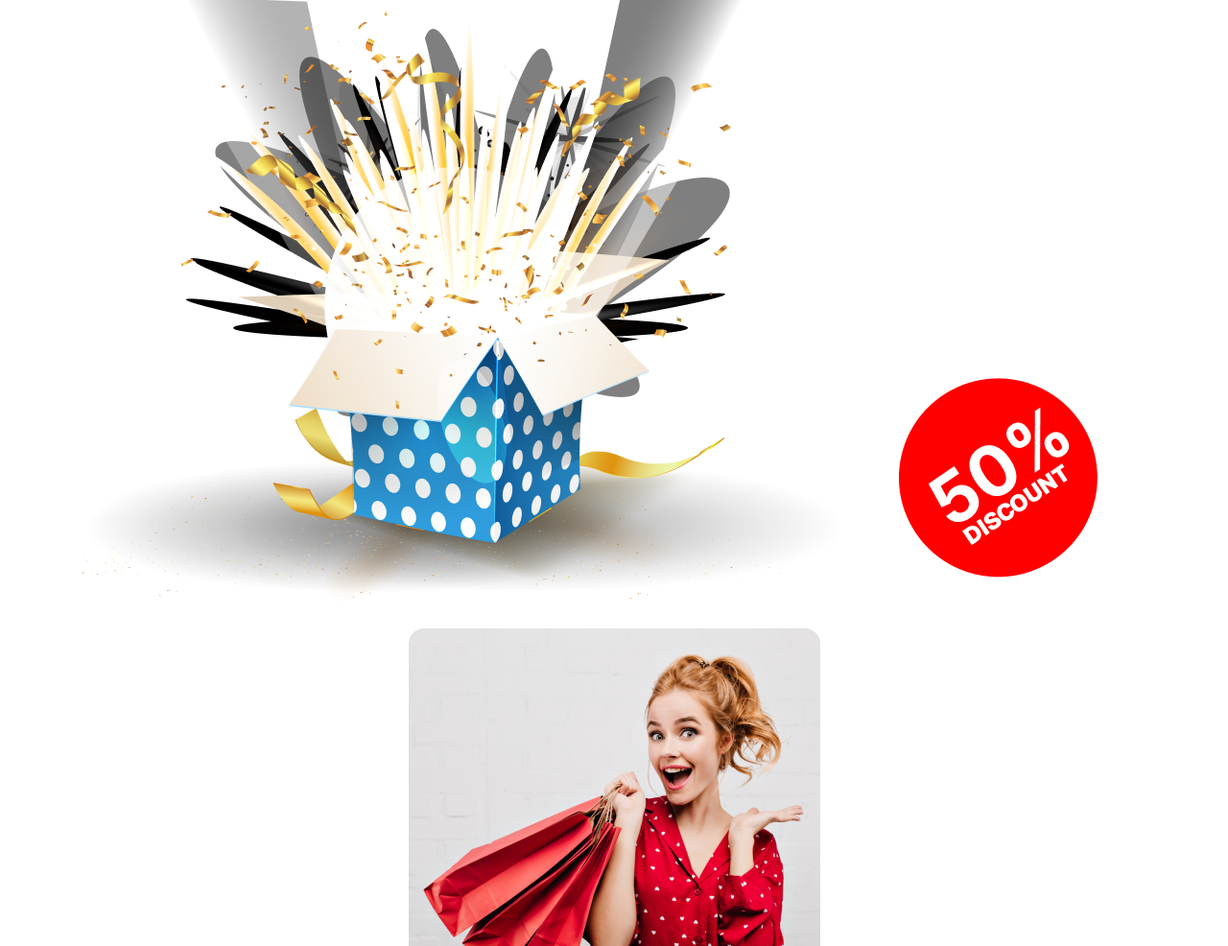
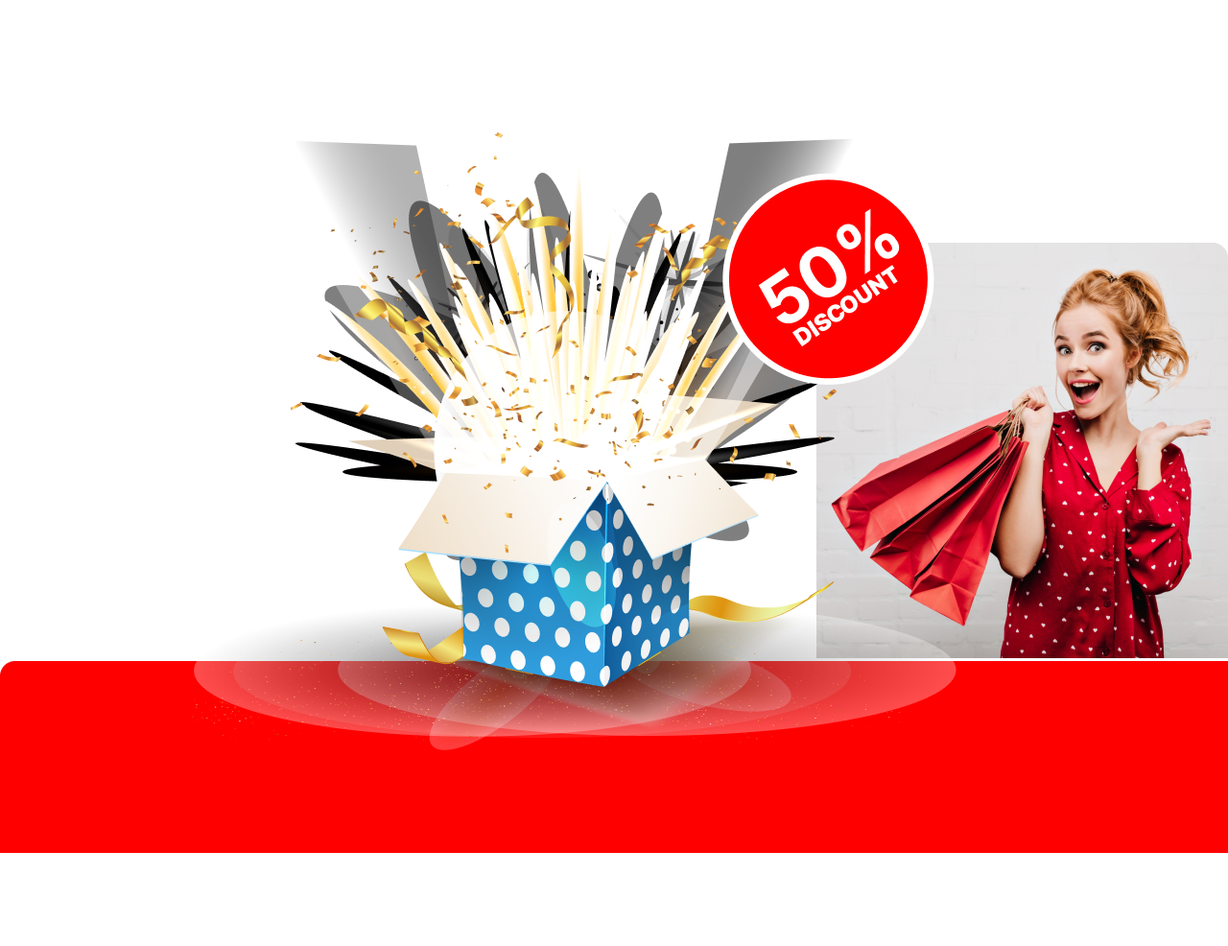
Before and after one commit to shakibchakladar/my-new-year-website, a plain HTML site: page index.html in a window 1280 px wide. Shown: the part 4912-5898 px from the top of the page at 96% size. Drawn offline with Linux system fonts and the light colour scheme.

Commit message:
discount section updated

```diff
--- a/index.html
+++ b/index.html
@@ -80,10 +80,19 @@
 
           <section class="discont50-container">
 
-            <img class="img1" src="./img/Group 75.png" alt="">
+            <!-- <img class="img1" src="./img/Group 75.png" alt="">
             <img class="img2" src="./img/Group 44.png" alt="">
             <img class="img3" src="./img/Rectangle 1.png" alt="">
-            <img class="img-footer" src="./img/Rectangle 2.png" alt="">
+            <img class="img-footer" src="./img/Rectangle 2.png" alt=""> -->
+
+            <div class="discount50-row-one">
+                <img class="img-left-50" src="/img/Group 75.png" alt="">
+                <img class="img50-off" src="/img/Group 44.png" alt="">
+
+            </div>
+            <div class="discount50-row-two">
+                <!-- <img src="/img/Group 75.png" alt=""> -->
+            </div>
 
 
           </section>
--- a/style.css
+++ b/style.css
@@ -276,6 +276,37 @@ font-weight: 900;
 .discont50container{
     /* position: relative; */
 }
+
+.discount50-row-one{
+    background-image: url("/img/Rectangle\ 1.png");
+    background-repeat: no-repeat;
+    padding: 200px;
+    background-position: 100%;
+    position: relative;
+    display: flex;
+    margin-bottom: -312px;
+
+}
+.img-left-50{
+   background-position:left;
+}
+.img50-off{
+    position: absolute;
+    right:263px;
+    top: 260
+
+
+}
+
+.discount50-row-two{
+    background-image: url(/img/Rectangle\ 2.png);
+    background-repeat: no-repeat;
+    background-size: cover;
+    padding: 100px ;
+
+}
+
+
 .img1{
     /* position: absolute; */
     /* bottom: 10px; */
@@ -433,8 +464,6 @@ margin-top: 15px;
     height: 400px;
     justify-content: space-between;
 }
-.footer-section-three-left{}
-.footer-section-three-right{}
 h6{
     color: #FFF;
 font-family: Inter;
```
